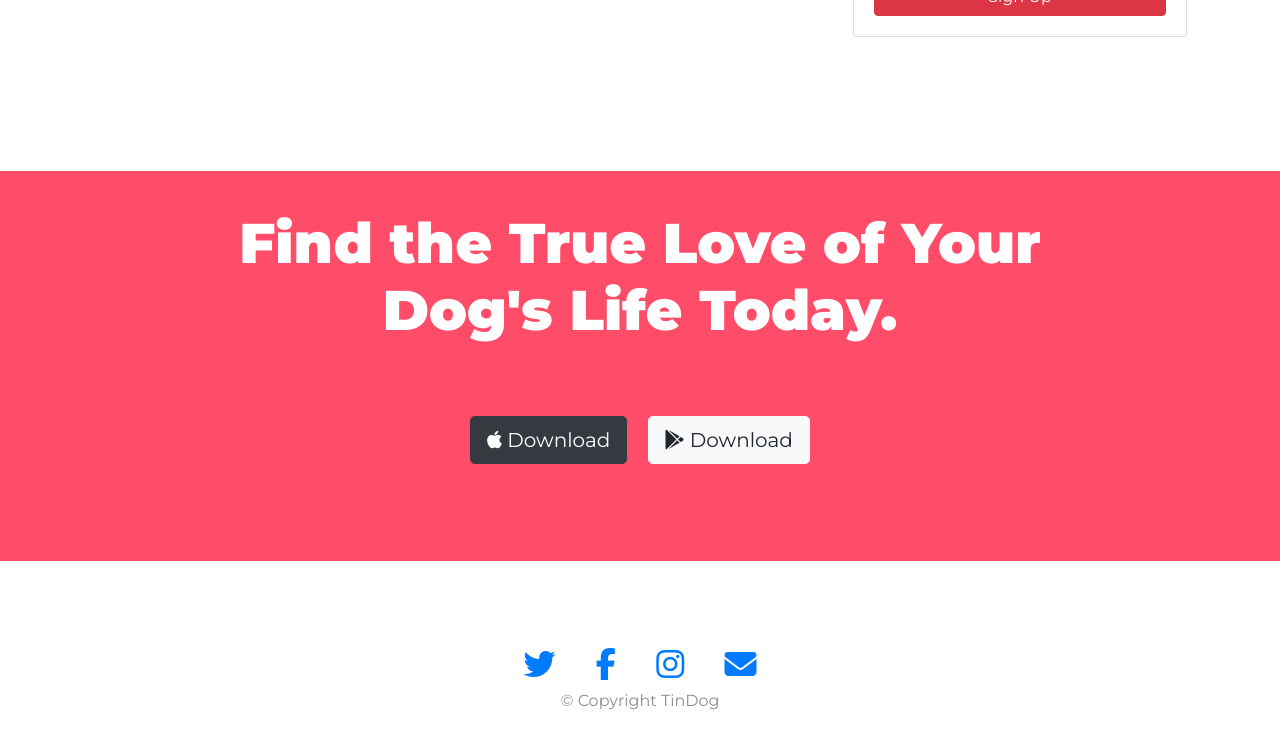
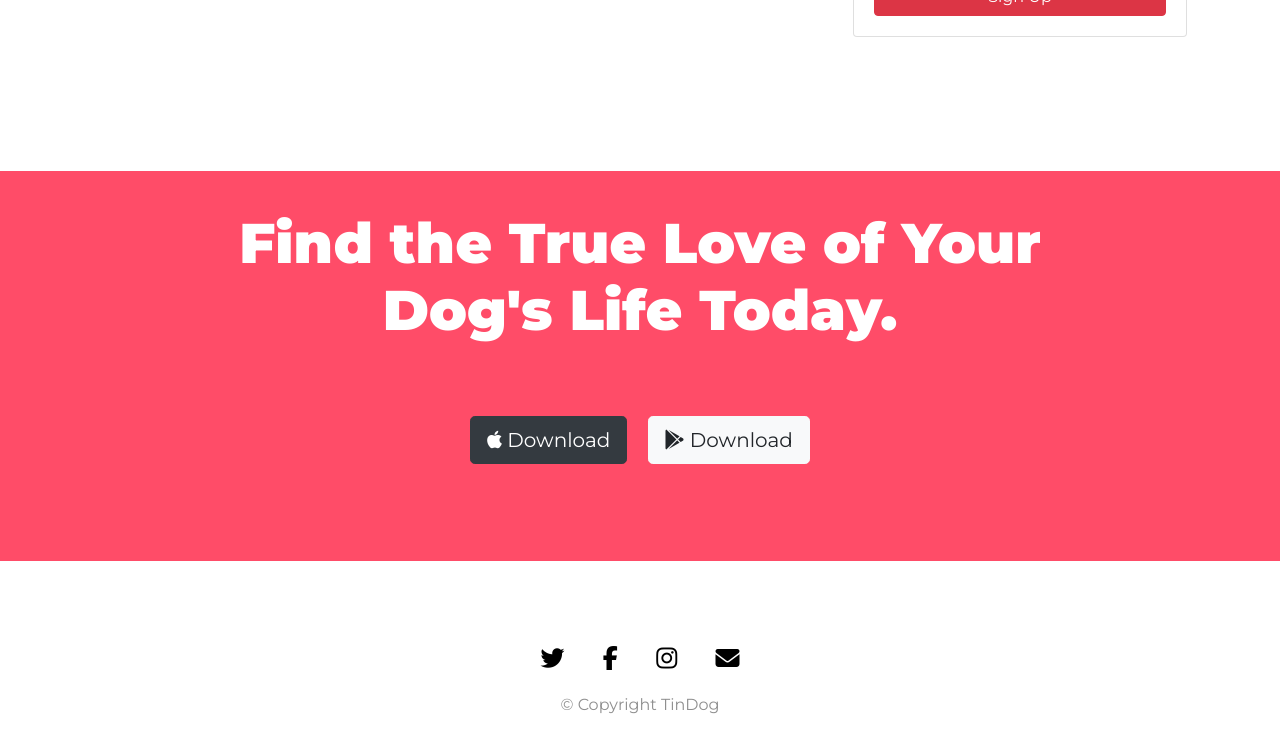
Before and after one commit to nabeelahmedjh/Tin-Dog, a plain HTML site: page index.html in a window 1280 px wide. Shown: the part 2306-3039 px from the top of the page. Drawn offline with nearby package versions, Linux system fonts and the light colour scheme.

Commit message:
added footer styles

```diff
--- a/css/styles.css
+++ b/css/styles.css
@@ -162,6 +162,13 @@ p {
 }
 
 .icons {
-  font-size: 2rem;
+  font-size: 1.5rem;
   margin:0 1rem;
 }
+
+#footer a {
+  color: black;
+}
+.icons-section {
+  margin-bottom: 1rem;
+}
```
